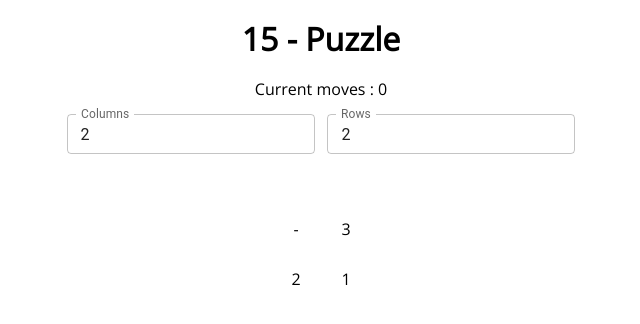
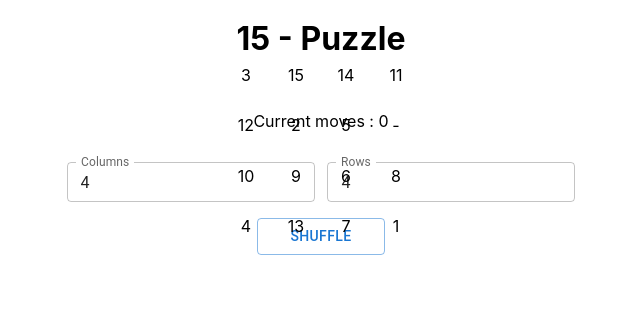
Before and after one commit to IdasLam/15-puzzle, a React (Create React App) app: page / in a window 1280 px wide. Shown: the top 324 px of the page, without its empty margins (319-959 px from the left). Built offline with nearby package versions, Linux system fonts and the light colour scheme.

Commit message:
App & Finnished: Broke out the finnished game promt to its own component

```diff
--- a/src/App.tsx
+++ b/src/App.tsx
@@ -1,19 +1,31 @@
 import React, { useEffect, useState } from 'react'
 import styled from '@emotion/styled'
+import { Button } from '@mui/material'
 import './App.css'
 import { generateGrid, GridType } from './helper/puzzle'
 import 'normalize.css'
 import Puzzle from './components/puzzle'
 import LastTileContext from './contexts/lastTile'
 import InputFields from './components/InputFields'
+import Finnised from './components/Finnished'
 
-const Finnish = styled.div`
+const AppContainer = styled.div`
+  display: flex;
+  gap: 2vh;
+  flex-direction: column;
+  width: 80%;
+  margin: 0 auto;
+  text-align: center;
+  align-items: center;
 
+  button {
+    width: 10vw;
+  }
 `
 
 function App() {
   const [moves, setMoves] = useState(0)
-  const [{ columns, rows }, setColumnsRows] = useState({ columns: 2, rows: 2 })
+  const [{ columns, rows }, setColumnsRows] = useState({ columns: 4, rows: 4 })
   const [grid, setGrid] = useState<GridType>([])
   const [lastTile, setLastTile] = useState(columns * rows)
   const [puzzleAnswer, setPuzzleAnswer] = useState<number[]>([])
@@ -25,6 +37,16 @@ function App() {
     setLastTile(rows * columns)
     setGrid(newGrid)
     setPuzzleAnswer(answer)
+  }
+
+  const addMove = () => {
+    setMoves(moves + 1)
+  }
+
+  const playAgain = () => {
+    setGameFinnished(false)
+    generateNewGrid()
+    setMoves(0)
   }
 
   useEffect(() => {
@@ -39,13 +61,8 @@ function App() {
     }
   }, [grid])
 
-  const addMove = () => {
-    setMoves(moves + 1)
-  }
-
-  // options for col and rows
   return (
-    <div className="App">
+    <AppContainer>
       <h1>15 - Puzzle</h1>
       <p>
         Current moves :
@@ -53,15 +70,13 @@ function App() {
         { moves }
       </p>
       <InputFields colRow={{ columns, rows }} setColumnsRows={setColumnsRows} />
-      {gameFinnished && (
-      <Finnish>
-        <p>game finito</p>
-      </Finnish>
-      )}
+      <Button variant="outlined" onClick={() => { return generateNewGrid() }}>Shuffle</Button>
+      {gameFinnished
+      && <Finnised moves={moves} playAgain={playAgain} />}
       <LastTileContext.Provider value={lastTile}>
         <Puzzle grid={grid} addMove={addMove} setGrid={setGrid} />
       </LastTileContext.Provider>
-    </div>
+    </AppContainer>
   )
 }
 
--- /dev/null
+++ b/src/components/Finnished.tsx
@@ -0,0 +1,44 @@
+import styled from '@emotion/styled';
+import { Button } from '@mui/material';
+import React from 'react';
+
+const FinnishedContainer = styled.div`
+    position: absolute;
+    width: 100vw;
+    height: 100vh;
+    background-color: #0000008a;
+`
+
+const TextContainer = styled.div`
+    position: absolute;
+    padding: 20px;
+    background-color: white;
+    left: 50%;
+    top: 20%;
+    transform: translateX(-50%);
+`
+
+type Finnished = {
+  moves: number,
+  playAgain: () => void
+}
+
+function Finnised({ moves, playAgain }: Finnished) {
+  return (
+    <>
+      <FinnishedContainer onClick={() => { return playAgain() }} />
+      <TextContainer>
+        <h1>
+          You finnshed the game in
+          {' '}
+          {moves}
+          {' '}
+          moves!
+        </h1>
+        <Button variant="contained" onClick={() => { return playAgain() }}>Play again!</Button>
+      </TextContainer>
+    </>
+  )
+}
+
+export default Finnised
```
